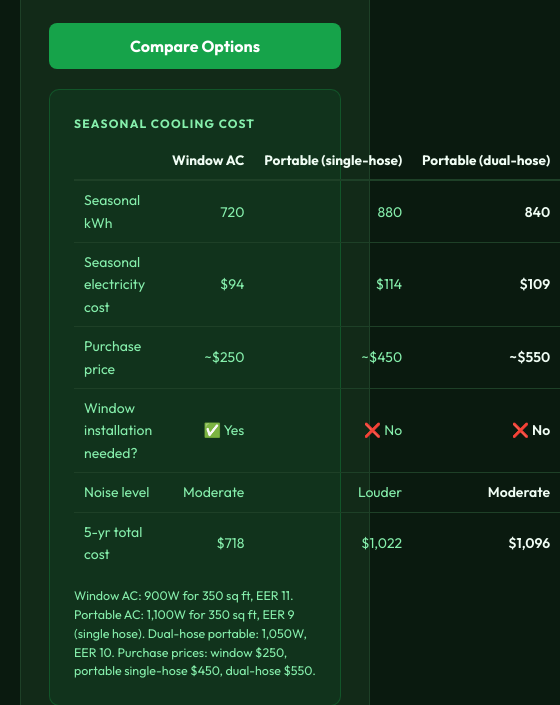
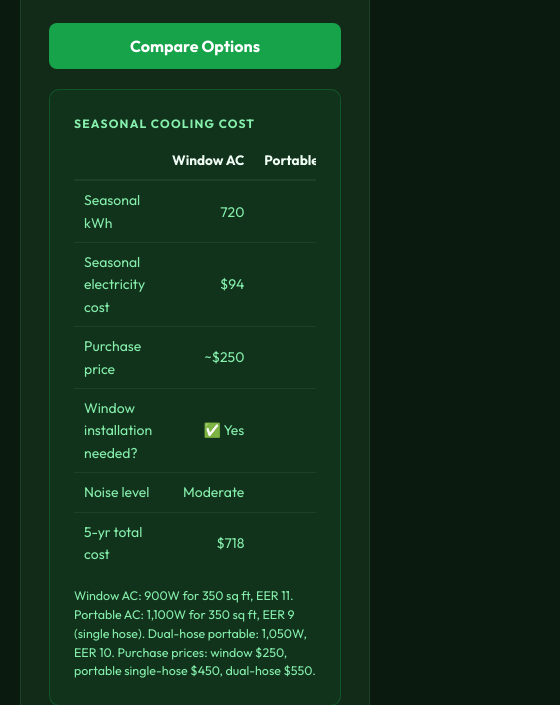
Before and after one commit to canghun13/ecoenergycalc, a plain HTML site: page compare/portable-ac-vs-window-ac.html in a window 390 px wide. Both pictures are taken after a click on the button "Compare Options". Shown: the part 993-1698 px from the top of the page, 560 px wide, since content can reach past the window. Drawn offline with Linux system fonts and the light colour scheme.

Commit message:
반응형 표: div wrapper 추가 - compare/portable-ac-vs-window-ac.html (2026-07-06)

```diff
--- a/compare/portable-ac-vs-window-ac.html
+++ b/compare/portable-ac-vs-window-ac.html
@@ -39,7 +39,9 @@
             <button class="btn-primary" onclick="calcPortableAC()">Compare Options</button>
             <div class="result-box-tool" id="pac-result">
               <h3>Seasonal Cooling Cost</h3>
-              <table id="pac-table"></table>
+              <div style="width:100%;overflow-x:auto;-webkit-overflow-scrolling:touch;">
+                <table id="pac-table" style="width:100%;min-width:480px;"></table>
+              </div>
               <p class="result-note">Window AC: 900W for 350 sq ft, EER 11. Portable AC: 1,100W for 350 sq ft, EER 9 (single hose). Dual-hose portable: 1,050W, EER 10. Purchase prices: window $250, portable single-hose $450, dual-hose $550.</p>
             </div>
           </div>
```
